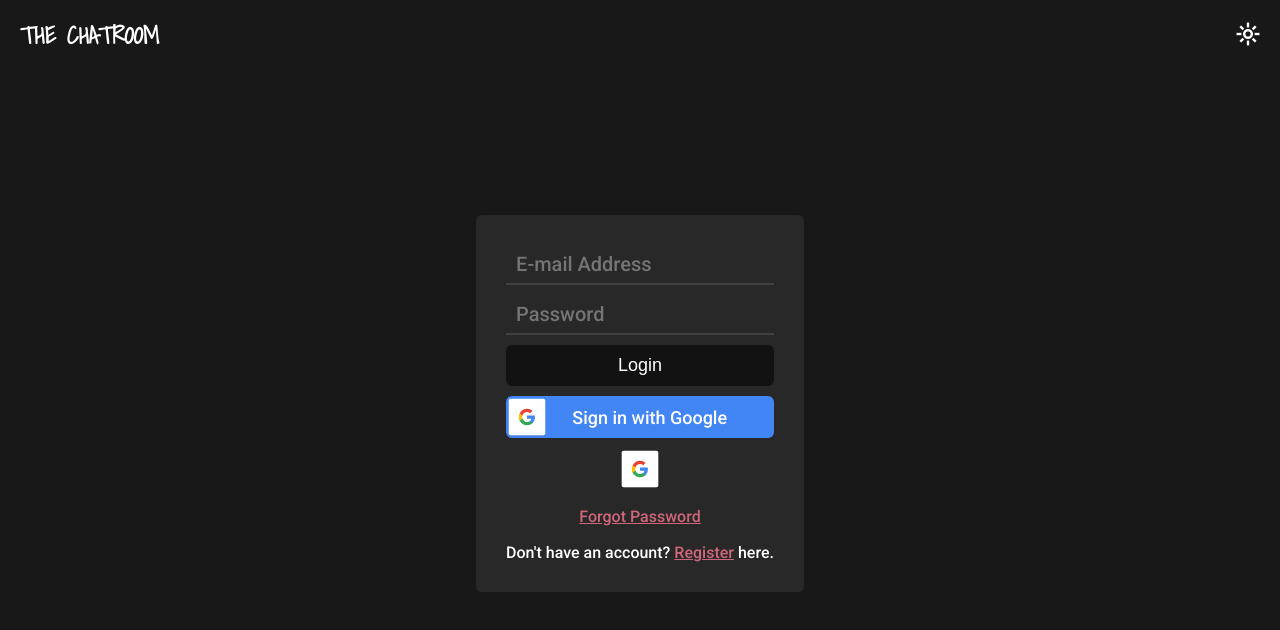
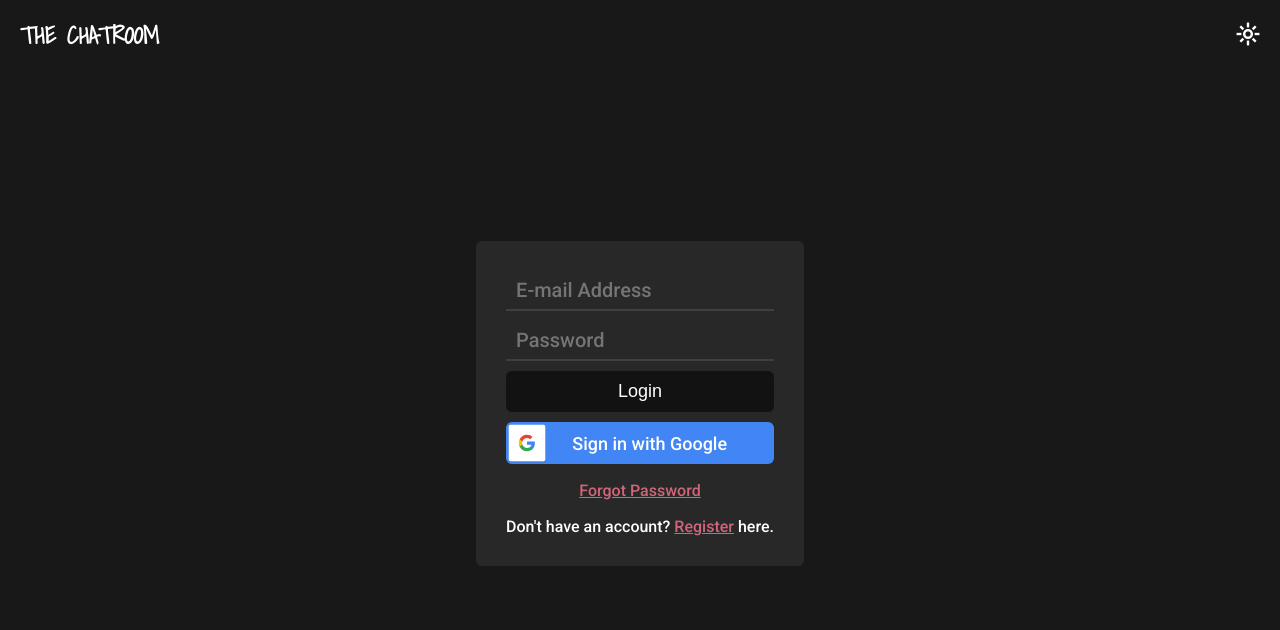
Before and after one commit to jordanrath/messaging-app, a React (Create React App) app: page /#/ in a window 1280 px wide. Shown: the top 630 px of the page. Built offline with nearby package versions, Linux system fonts and the light colour scheme; no server answers.

Commit message:
completed google button with logo to google specs

```diff
--- a/src/Components/Login.js
+++ b/src/Components/Login.js
@@ -57,11 +57,10 @@ const Login = () => {
                         setAuthStatus(authStatuses.signingIn);
                     }}
                 >
-                    <img className='icon__google' src='/icons/btn_google_light_normal_ios.svg' alt='Google Logo'/>
+                    <img className='icon__google' src='./icons/btn_google_light_normal_ios.svg' alt='Google Logo'/>
                     Sign in with Google
                     {/* <img className='icon__google' src='/icons/btn_google_signin_light_normal_web@2x.png' alt='Google Logo'/> */}
                 </button>
-                <img className='icon__google' src='/icons/btn_google_light_normal_ios.svg' alt='Google Logo'/>
                 <div>
                     <Link to="/reset">Forgot Password</Link>
                 </div>
```
